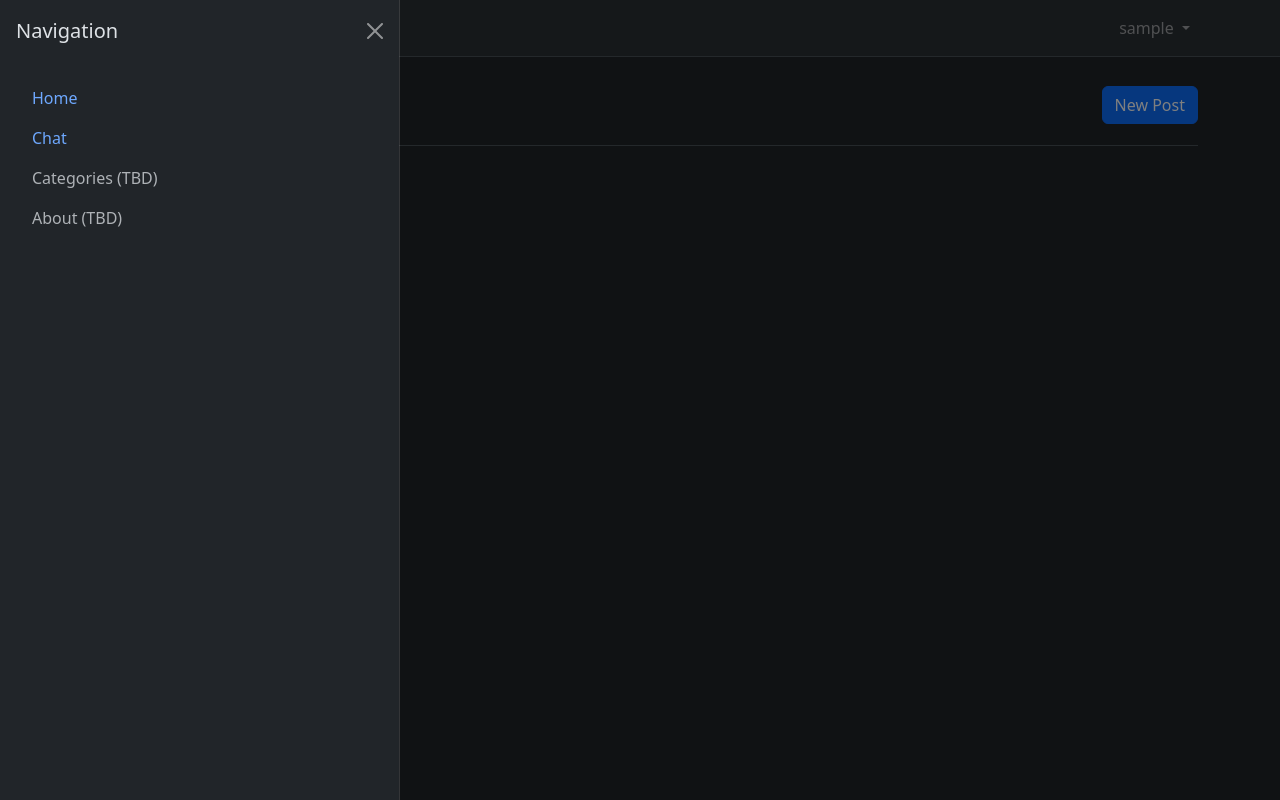
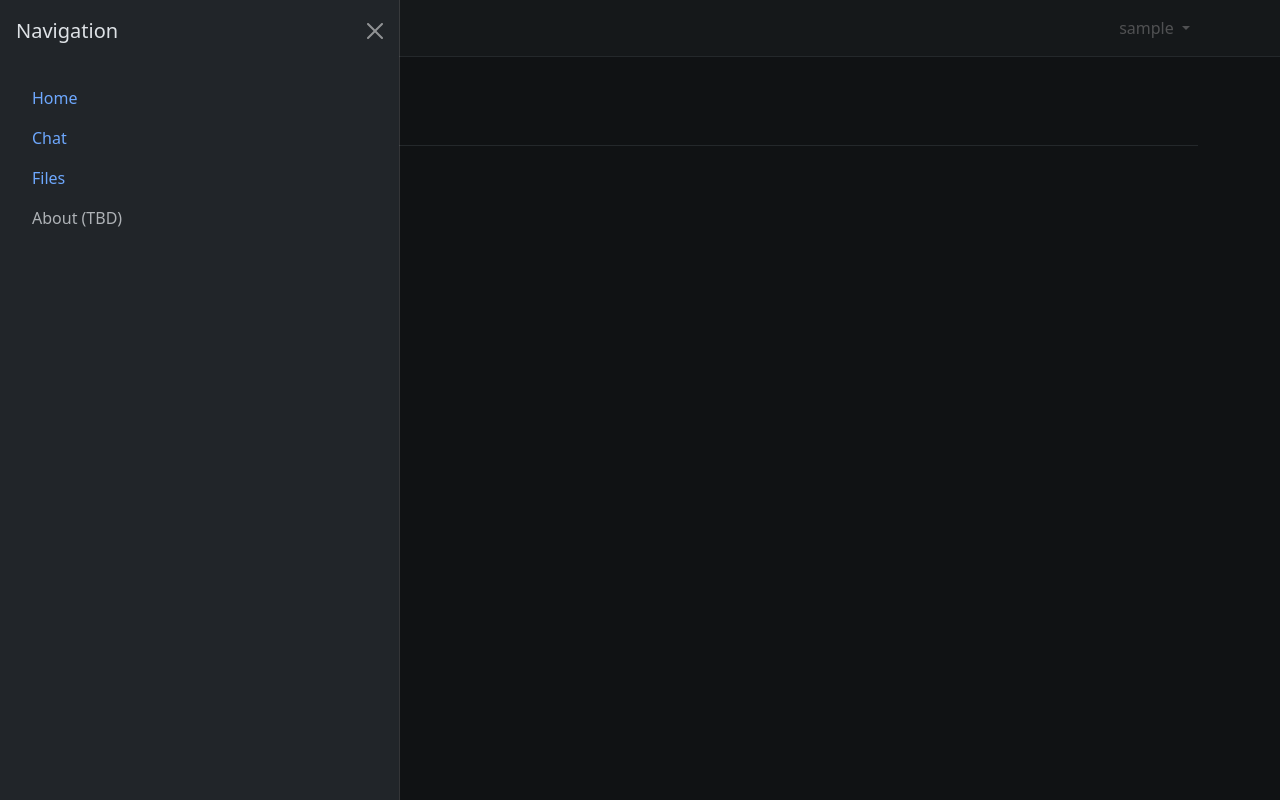
Before and after one commit to kkdieker-fhsu/miniproject3KodyKirk, a Flask app: page / in a window 1280 px wide, after a click on "Menu". Run offline with Flask 3, Linux system fonts and the light colour scheme; the visitor is signed in with stand-in values (Sample User, id 1); data comes from the database, SQL or seed files in the repository.

Commit message:
File movements and addition of 'files' page.

```diff
--- a/tabletoplocal/__init__.py
+++ b/tabletoplocal/__init__.py
@@ -46,8 +46,8 @@ def create_app(test_config=None):
     from . import auth
     app.register_blueprint(auth.bp)
 
-    from . import blog
-    app.register_blueprint(blog.bp)
+    from . import pages
+    app.register_blueprint(pages.bp)
     app.add_url_rule('/', endpoint='landing')
 
     return app
--- a/tabletoplocal/blog.py
+++ b/tabletoplocal/pages.py
@@ -6,11 +6,11 @@ from werkzeug.exceptions import abort
 from tabletoplocal.auth import login_required
 from tabletoplocal.db import get_db
 
-bp = Blueprint('blog', __name__)
+bp = Blueprint('pages', __name__)
 
 @bp.route('/')
 def landing():
-    return render_template('blog/landing.html')
+    return render_template('pages/landing.html')
 
 @bp.route('/chat')
 @login_required
@@ -22,7 +22,7 @@ def chat():
         ' ORDER BY created ASC'
         ' LIMIT 100'
     ).fetchall()
-    return render_template('blog/chat.html', chats=chats)
+    return render_template('pages/chat.html', chats=chats)
 
 @bp.route('/create', methods=('GET', 'POST'))
 @login_required
@@ -41,9 +41,9 @@ def create():
                 (body, g.user['id'])
             )
             db.commit()
-            return redirect(url_for('blog.chat'))
+            return redirect(url_for('pages.chat'))
 
-    return render_template('blog/create.html')
+    return render_template('pages/create.html')
 
 def get_post(id, check_author=True):
     post = get_db().execute(
@@ -84,9 +84,9 @@ def update(id):
                 (title, body, id)
             )
             db.commit()
-            return redirect(url_for('blog.index'))
+            return redirect(url_for('pages.landing'))
 
-    return render_template('blog/update.html', chat=chat)
+    return render_template('pages/update.html', chat=chat)
 
 @bp.route('/<int:id>/delete', methods=('POST',))
 @login_required
@@ -95,4 +95,9 @@ def delete(id):
     db = get_db()
     db.execute('DELETE FROM post WHERE id = ?', (id,))
     db.commit()
-    return redirect(url_for('blog.landing'))
+    return redirect(url_for('pages.landing'))
+
+@bp.route('/files')
+@login_required
+def files():
+    return render_template('pages/files.html')
--- a/tabletoplocal/static/style.css
+++ b/tabletoplocal/static/style.css
@@ -9,7 +9,7 @@
 */
 
 /* KEPT:
-  Custom styles for your blog post structure,
+  Custom styles for your pages post structure,
   as Bootstrap doesn't have default styles for this.
 */
 .post > header {
--- a/tabletoplocal/templates/base.html
+++ b/tabletoplocal/templates/base.html
@@ -59,12 +59,13 @@
         </li>
         {% if g.user %}
         <li class="nav-item">
-          <a class="nav-link" href="{{ url_for('blog.chat') }}">Chat</a>
+          <a class="nav-link" href="{{ url_for('pages.chat') }}">Chat</a>
+        </li>
+
+        <li class="nav-item">
+          <a class="nav-link" href="{{ url_for('pages.files') }}">Files</a>
         </li>
         {% endif %}
-        <li class="nav-item">
-          <a class="nav-link disabled" href="#">Categories (TBD)</a>
-        </li>
         <li class="nav-item">
           <a class="nav-link disabled" href="#">About (TBD)</a>
         </li>
--- a/tabletoplocal/templates/blog/landing.html
+++ /dev/null
@@ -1,10 +0,0 @@
-{% extends 'base.html' %}
-
-{% block header %}
-  <div class="d-flex justify-content-between align-items-center">
-    <h1 class="m-0">{% block title %}Posts{% endblock %}</h1>
-    {% if g.user %}
-      <a class="btn btn-primary" href="{{ url_for('blog.create') }}">New Post</a>
-    {% endif %}
-  </div>
-{% endblock %}
--- a/tabletoplocal/templates/blog/chat.html
+++ b/tabletoplocal/templates/pages/chat.html
@@ -1,4 +1,8 @@
 {% extends 'base.html' %}
+
+{% block header %}
+  <h1>{% block title %}Chat{% endblock %}</h1>
+{% endblock %}
 
 {% block content %}
   <div id="chat-window" class="border rounded p-3 overflow-y-auto d-flex flex-column-reverse" style="max-height: 60vh;">
@@ -40,7 +44,7 @@
     </div>
   </div>
 
-  <form method="post" action="{{ url_for('blog.create') }}" class="mt-4">
+  <form method="post" action="{{ url_for('pages.create') }}" class="mt-4">
     <div class="input-group">
       <input type="text" name="body" class="form-control" placeholder="Type your message..." aria-label="Type your message" required>
       <button class="btn btn-primary" type="submit">Send</button>
--- /dev/null
+++ b/tabletoplocal/templates/pages/landing.html
@@ -0,0 +1,8 @@
+{% extends 'base.html' %}
+
+{% block header %}
+  <div class="d-flex justify-content-between align-items-center">
+    <h1 class="m-0">{% block title %}Home{% endblock %}</h1>
+
+  </div>
+{% endblock %}
```
Also changed, not shown: tabletoplocal/templates/pages/files.html (added, +8 -0 lines), tabletoplocal/templates/pages/create.html (renamed from tabletoplocal/templates/blog/create.html), tabletoplocal/templates/pages/update.html (renamed from tabletoplocal/templates/blog/update.html).
